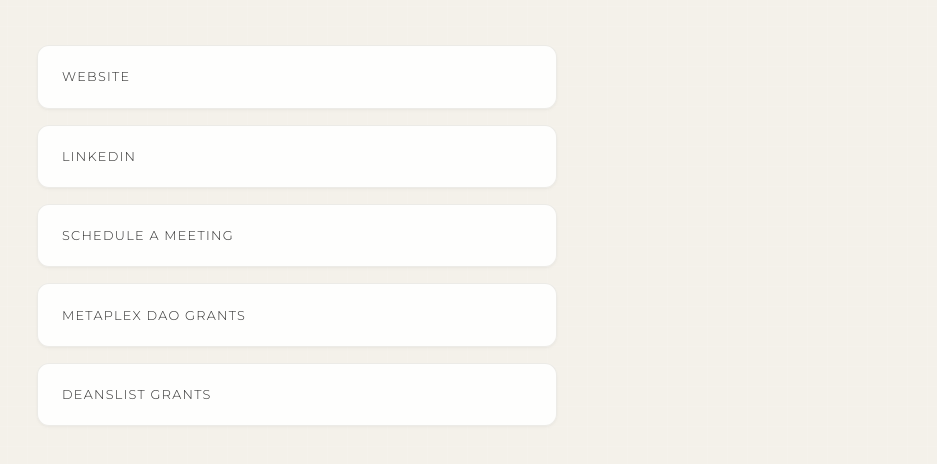
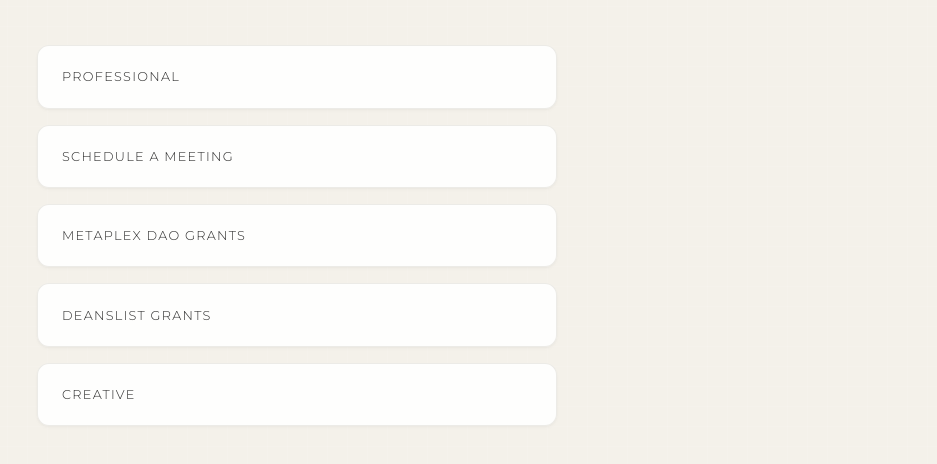
Before and after one commit to SoCalStreet/socalstreet.github.io, a plain HTML site: page index.html in a window 1280 px wide. Shown: the part 258-722 px from the top of the page, without its empty margins (343-1280 px from the left). Drawn offline with nearby package versions, Linux system fonts and the light colour scheme.

Commit message:
index.html

```diff
--- a/index.html
+++ b/index.html
@@ -178,11 +178,11 @@
        </div>
 
        <div class="links">
-           <a href="https://theramblingeye.com" class="link-item">Website</a>
-           <a href="https://www.linkedin.com/in/mark-streeter-264a864" class="link-item">LinkedIn</a>
+           <a href="https://www.linkedin.com/in/mark-streeter-264a864" class="link-item">Professional</a>
            <a href="https://calendly.com/markevbs/quick-chat" class="link-item">Schedule a Meeting</a>
            <a href="https://bit.ly/DeanslistMPLX" class="link-item">Metaplex DAO Grants</a>
            <a href="https://bit.ly/decentragrants" class="link-item">DeansList Grants</a>
+           <a href="https://theramblingeye.com" class="link-item">Creative</a>
        </div>
    </div>
 
```
